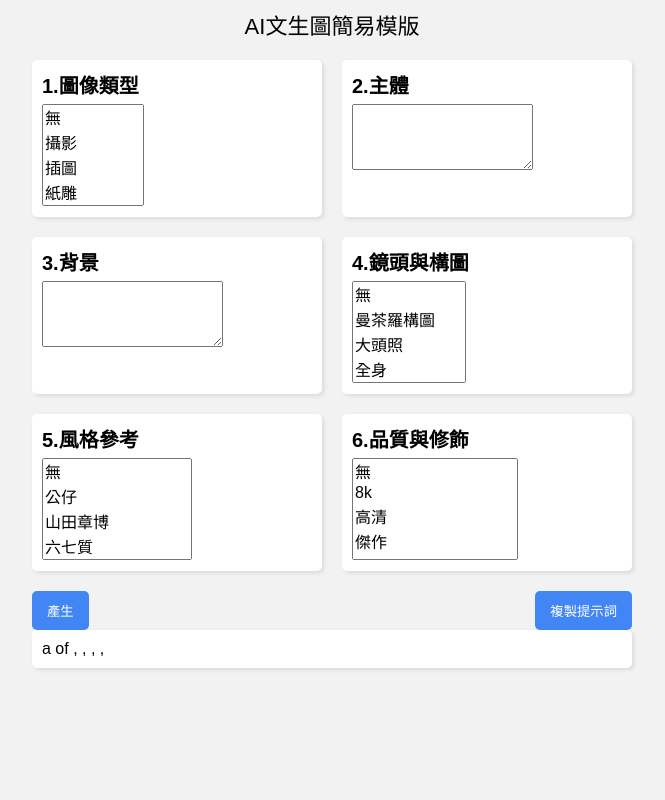
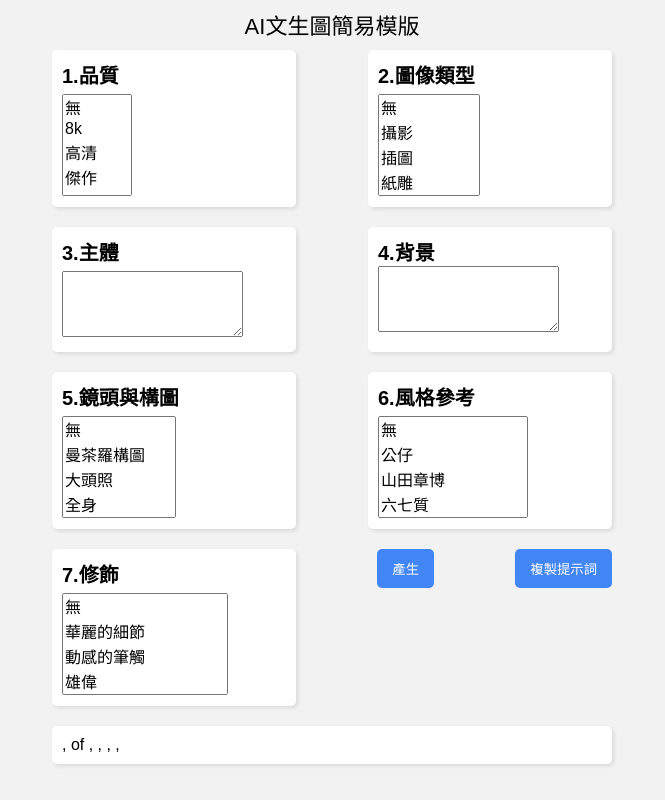
Before and after one commit to komingshyu/komingshyu.github.io, a plain HTML site: page 5_prompt.html in a window 1280 px wide. Both pictures are taken after a click on the button "產生". Shown: the whole page, without its empty margins (308-973 px from the left). Drawn offline with nearby package versions, Linux system fonts and the light colour scheme.

Commit message:
Update 5_prompt.html

```diff
--- a/5_prompt.html
+++ b/5_prompt.html
@@ -28,16 +28,16 @@
     }
 
     .container {
-      max-width: 600px;
+      max-width: 560px;
       margin: 0 auto;
-      padding: 20px;
+      padding: 10px;
       display: flex;
       flex-wrap: wrap;
       justify-content: space-between;
     }
 
     .select-container {
-      width: 45%;
+      width: 40%;
       padding: 10px;
       background: #fff;
       font-size: 20px;
@@ -78,9 +78,24 @@
 <body>
 <div align=center><lable style="font-size:22px;">AI文生圖簡易模版</lable></div>
 <div class="container">
+ <div class="select-container">
+
+  <label>1.品質</label>
+  <select id="select1" multiple>
+    <option value="  ">無</option>
+ <option value='8k'>8k</option>
+<option value='HD'>高清</option>
+<option value='masterpiece'>傑作</option>
+<option value='high detail'>高細節</option>
+<option value='hyper quality'>高品質</option>
+<option value='beautiful'>美麗</option>
+<option value='sharp focus'>清晰聚焦</option>
+  </select></div>
+
+
 <div class="select-container">
-  <label>1.圖像類型</label>
-  <select id="select1" multiple>
+  <label>2.圖像類型</label>
+  <select id="select2" multiple>
  <option value="  ">無</option>
   <option value='photography'>攝影</option>
   <option value='illustration'>插圖</option>
@@ -109,22 +124,22 @@
 
 <div class="select-container">
 
-  <label>2.主體</label>
-  <textarea id="select2" rows=4 cols=20 ></textarea>
+  <label>3.主體</label>
+  <textarea id="select3" rows=4 cols=20 ></textarea>
   </div>
 
 <div class="select-container">
 
-  <label>3.背景</label>
-  <textarea id="select3" rows=4 cols=20 ></textarea>
+  <label>4.背景</labe4>
+  <textarea id="select4" rows=4 cols=20 ></textarea>
   </div>
 
 
 
  <div class="select-container">
 
-  <label>4.鏡頭與構圖</label>
-  <select id="select4" multiple>
+  <label>5.鏡頭與構圖</label>
+  <select id="select5" multiple>
    <option value="  ">無</option>
    <option value='Mandala'>曼茶羅構圖</option>
    <option value='headshot'>大頭照</option>
@@ -161,8 +176,8 @@
 
   <div class="select-container">
 
-  <label>5.風格參考</label>
-  <select id="select5" multiple>
+  <label>6.風格參考</label>
+  <select id="select6" multiple>
   <option value="  ">無</option>
   <option value="chibi">公仔</option>
     <option value='Yamada Akihiro'>山田章博</option>
@@ -254,17 +269,10 @@
 
   <div class="select-container">
 
-  <label>6.品質與修飾</label>
-  <select id="select6" multiple>
+  <label>7.修飾</label>
+  <select id="select7" multiple>
 
  <option value="  ">無</option>
- <option value='8k'>8k</option>
-<option value='HD'>高清</option>
-<option value='masterpiece'>傑作</option>
-<option value='high detail'>高細節</option>
-<option value='hyper quality'>高品質</option>
-<option value='beautiful'>美麗</option>
-<option value='sharp focus'>清晰聚焦</option>
 <option value="ornate details">華麗的細節</option>
   <option value="dynamic brushwork">動感的筆觸</option>
 <option value='majestic'>雄偉</option>
@@ -399,24 +407,22 @@ $( "#dialog" ).dialog({ autoOpen: false });
       var select4 = document.getElementById("select4");
       var select5 = document.getElementById("select5");
       var select6 = document.getElementById("select6");
-      //var select7 = document.getElementById("select7");
+      var select7 = document.getElementById("select7");
 
-    //   var option1 = select1.options[select1.selectedIndex].value;
-  //var option2 = select2.options[select2.selectedIndex].value;
+
   var option1 =  Array.from(select1.selectedOptions).map(option => option.value).join(", ");
-  var option2 =  select2.value;
+  var option2 =  Array.from(select2.selectedOptions).map(option => option.value).join(", ");
   var option3 =  select3.value;
- // var option3 = Array.from(select3.selectedOptions).map(option => option.value).join(", ");
-  //var option4 = select4.options[select4.selectedIndex].value;
-  var option4 =  Array.from(select4.selectedOptions).map(option => option.value).join(", ");
+  var option4 =  select4.value;
+
   var option5 = Array.from(select5.selectedOptions).map(option => option.value).join(", ");
   var option6 = Array.from(select6.selectedOptions).map(option => option.value).join(", ");
-  //var option7 = Array.from(select7.selectedOptions).map(option => option.value).join(", ");
+  var option7 = Array.from(select7.selectedOptions).map(option => option.value).join(", ");
 
       var dialog1 = document.getElementById("dialog");
-      dialog.innerHTML = `a ${option1} of  ${option2}, ${option3}, ${option4}, ${option5}, ${option6}`;
+      dialog.innerHTML = `${option1} , ${option2} of  ${option3}, ${option4}, ${option5}, ${option6}, ${option7}`;
       var result = document.getElementById("result");
-      result.innerHTML = `a ${option1} of  ${option2}, ${option3}, ${option4}, ${option5}, ${option6}`;
+      result.innerHTML = `${option1} ,  ${option2} of  ${option3}, ${option4}, ${option5}, ${option6}, ${option7}`;
     }
   </script>
 </body>
```
